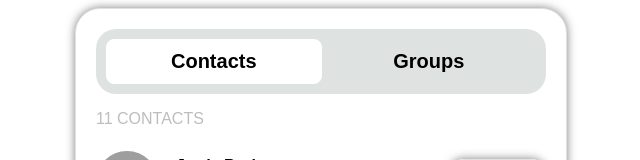
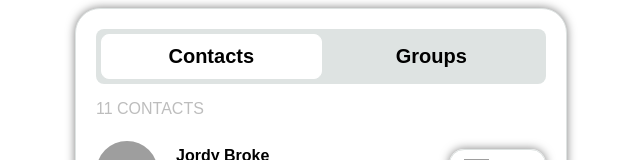
Before and after one commit to kranthikiranJ/BO3_KRANTHI_KIRAN, a plain HTML site: page index.html in a window 1280 px wide. Shown: the top 160 px of the page, without its empty margins (319-959 px from the left). Drawn offline with Linux system fonts and the light colour scheme; grey boxes are pictures that could not be loaded.

Commit message:
css updated

```diff
--- a/index.css
+++ b/index.css
@@ -9,12 +9,12 @@
 }
 .label-container{
     background-color: #dee3e2;
-    border-radius: 20px;
+    border-radius: 8px;
     display: flex;
     flex-direction: row;
     justify-content:center;
     font-family: Arial, Helvetica, sans-serif;
-    padding:10px;
+    padding:5px;
 }
 .contacts-count{
     color: #bdbdbd;
```
